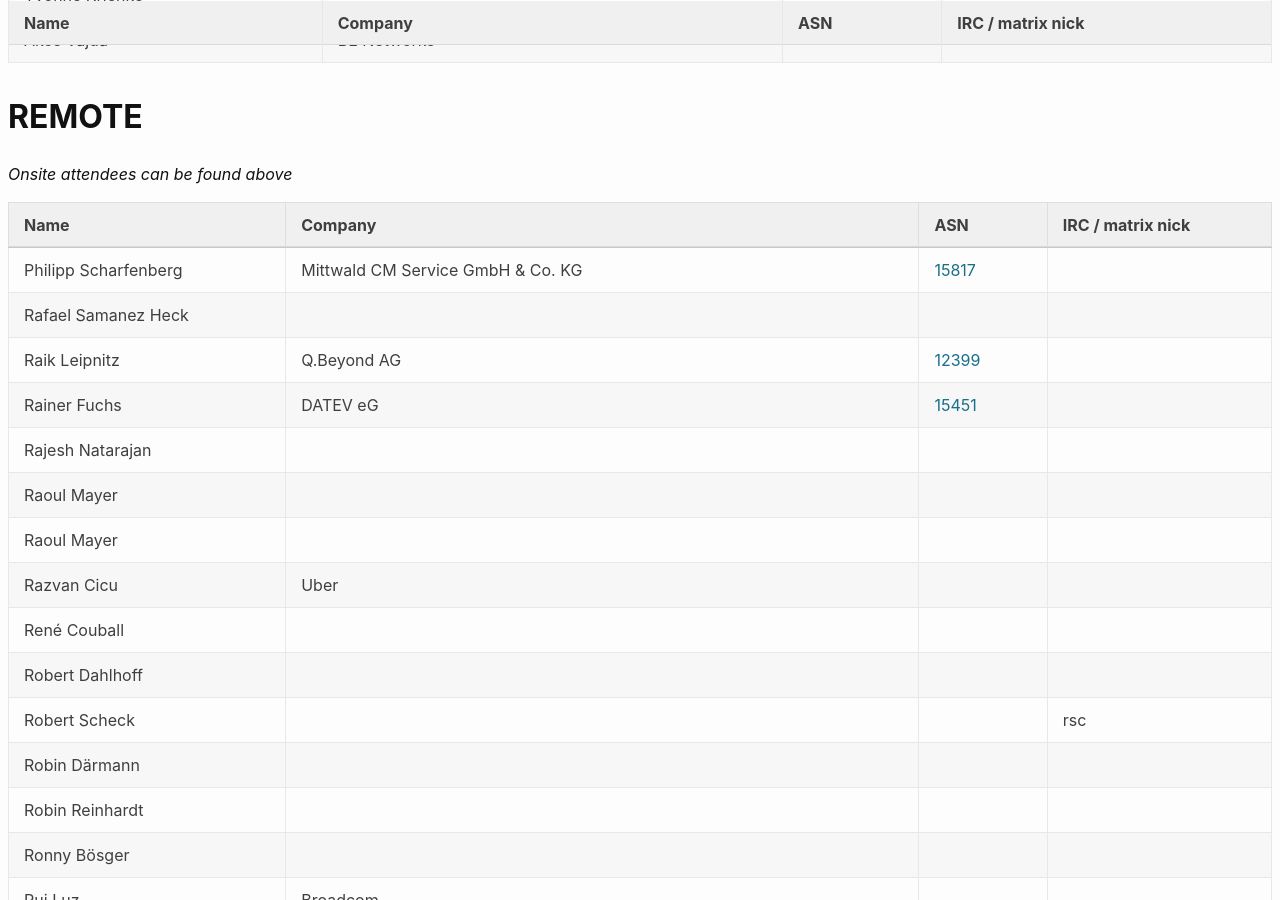
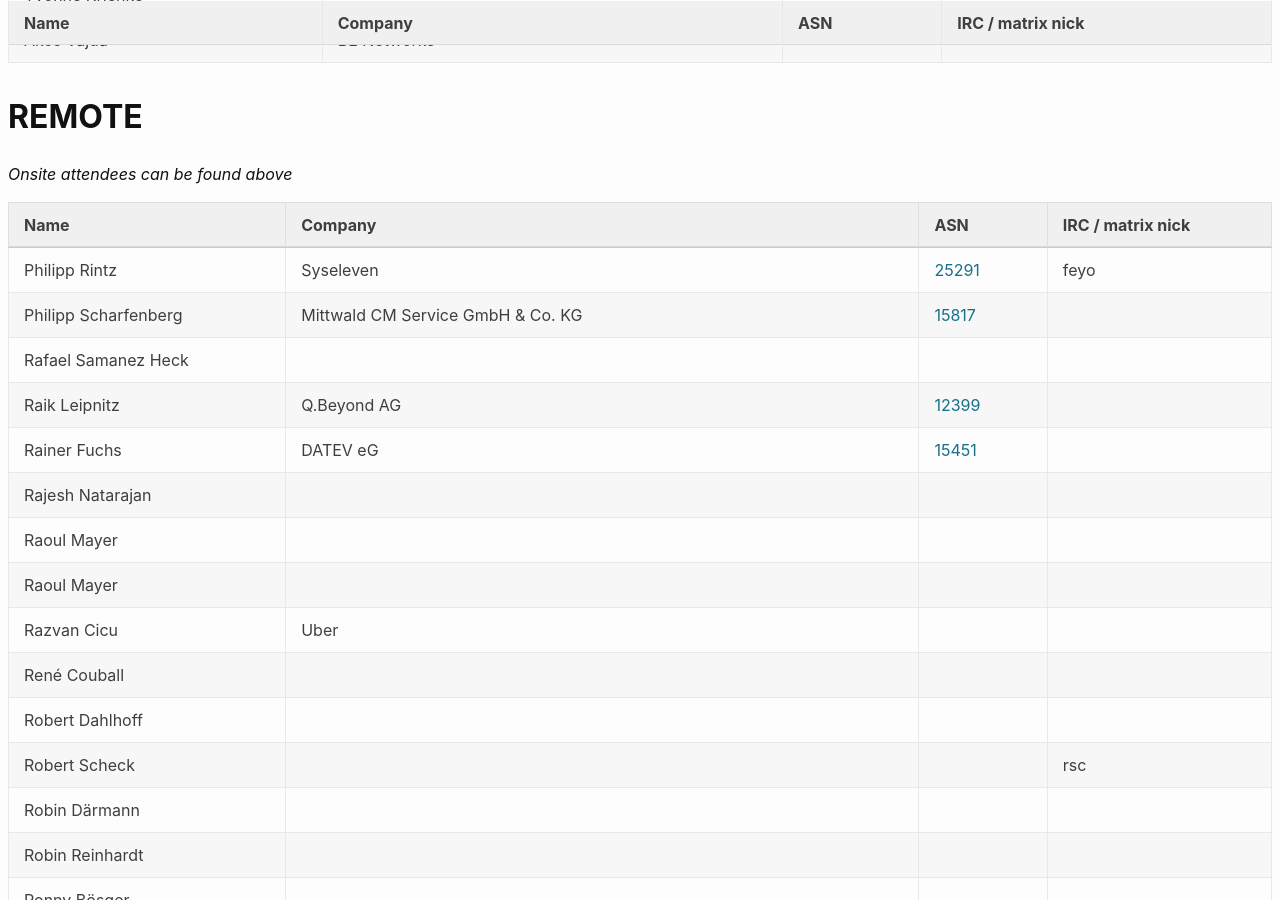
Before and after one commit to denog/pretix-attendeelist, a Jekyll site: the page built from denog16/index.markdown, in a window 1280 px wide and 900 px high, scrolled down 25044 px. Built offline with Jekyll 4.4.1, drawn with Linux system fonts in a browser that asks for light colours.

Commit message:
Latest data: Thu Nov 14 22:32:01 UTC 2024

```diff
--- a/_data/attendees_denog16_online.json
+++ b/_data/attendees_denog16_online.json
@@ -1,4 +1,10 @@
 [
+  {
+    "name": "Philipp Rintz",
+    "company": "Syseleven",
+    "irc": "feyo",
+    "asn": "25291"
+  },
   {
     "name": "Philipp Scharfenberg",
     "company": "Mittwald CM Service GmbH & Co. KG",
```
